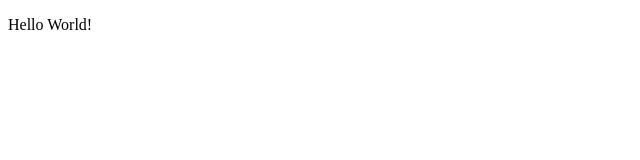
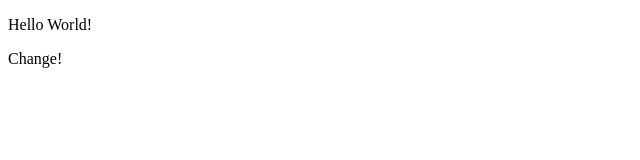
Before and after one commit to papakob/testAgain, a plain HTML site: page index.html in a window 1280 px wide. Shown: the full height of the page, 0-640 px from the left. Drawn offline with Linux system fonts and the light colour scheme.

Commit message:
no real change

```diff
--- a/index.html
+++ b/index.html
@@ -3,5 +3,6 @@
   <head></head>
   <body>
     <p>Hello World!</p>
+    <p>Change!</p>
   </body>
 </html>
```
